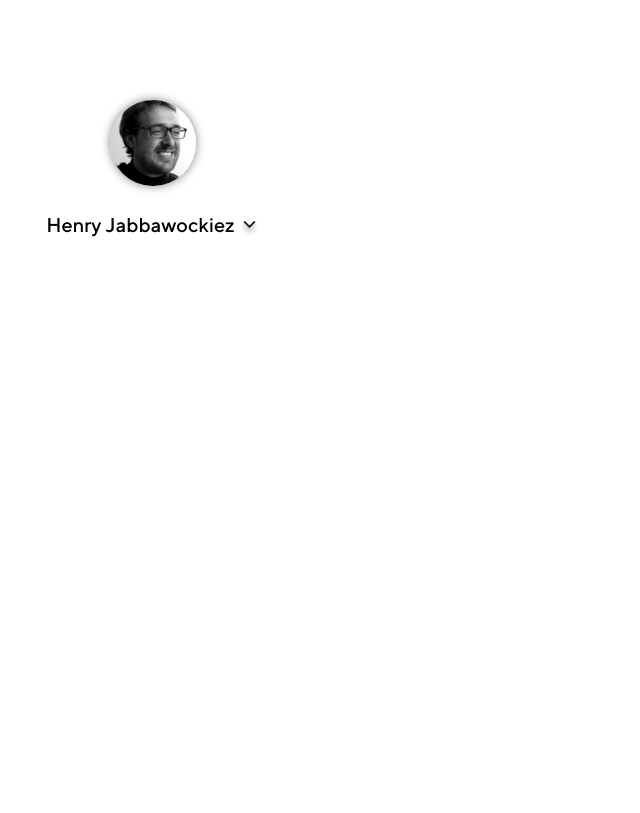
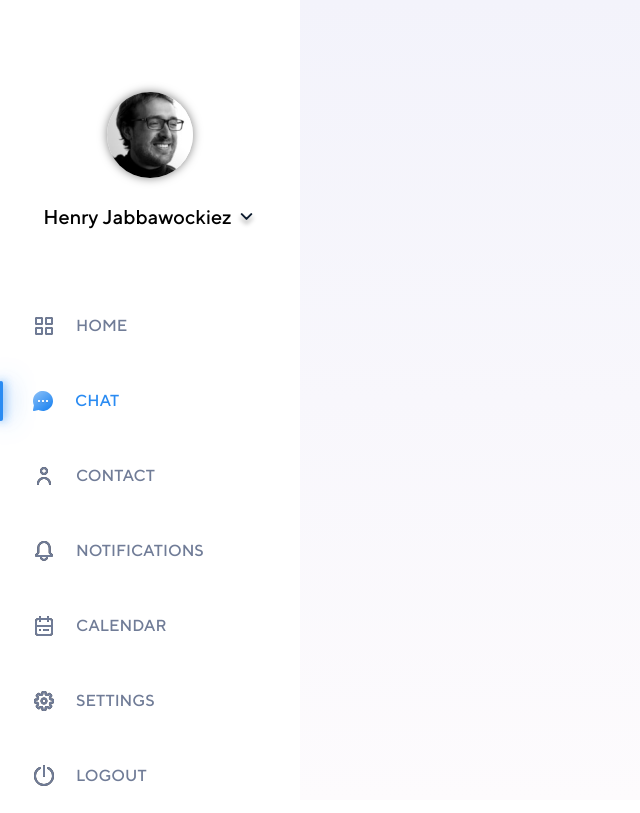
Before and after one commit to motionrus/awesome-chat, a website: page ui/#src/index.html in a window 1280 px wide. Shown: the whole page, without its empty margins (0-640 px from the left). Drawn offline with nearby package versions, Linux system fonts and the light colour scheme; files that its build step writes are made by us from their sources; files whose address does not match are found by name.

Commit message:
add menu bar

```diff
--- a/ui/#src/content.html
+++ b/ui/#src/content.html
@@ -3,11 +3,20 @@
         <div class="avatar">
             <img src="img/avatar.png" alt="" class="avatar__img">
             <p class="avatar__login">Henry Jabbawockiez
-	            <a href="#">
-	            	<img src="img/icons/feather-icon_chevron-down.svg" alt="description">
-	            </a>
+                <a href="#">
+                    <img src="img/icons/feather-icon_chevron-down.svg" alt="description">
+                </a>
             </p>
         </div>
+        <ul class="menu">
+            <li><img src="img/icons/menu/home.svg" alt="description"><p>HOME</p></li>
+            <li class="active"><div class="border"></div><img src="img/icons/menu/message.svg" alt=""><p>CHAT</p></li>
+            <li><img src="img/icons/menu/person.svg"><p>CONTACT</p></li>
+            <li><img src="img/icons/menu/notification.svg" alt=""><p>NOTIFICATIONS</p></li>
+            <li><img src="img/icons/menu/calendar.svg" alt=""><p>CALENDAR</p></li>
+            <li><img src="img/icons/menu/settings.svg" alt=""><p>SETTINGS</p></li>
+            <li><div class="menu__bottom"><img src="img/icons/menu/logout.svg" alt=""><p>LOGOUT</p></div></li>
+        </ul>
     </div>
     <div class="content">
     </div>
--- a/ui/#src/scss/style.scss
+++ b/ui/#src/scss/style.scss
@@ -13,11 +13,17 @@
 		 url("/fonts/TTNorms-Medium.eot"),
  }
 
+html {
+	height: 100%;
+}
 
 body {
 	font-size: 20px;
 	display: flex;
 	font-family: 'TTNorms';
+	padding: 0;
+	margin: 0;
+	height: 100%;
 }
 
 
@@ -35,10 +41,7 @@ div {
 	}
 }
 
-.sidebar {
-	width: 290px;
-	height: 100%;
-}
+
 
 .avatar {
 	margin-top: 92px;
@@ -57,3 +60,91 @@ div {
 .avatar__login img {
 	vertical-align: bottom;
 }
+
+.main {
+	width: 100%;
+	display: flex;
+}
+
+.sidebar {
+	width: 300px;
+	min-width: 300px;
+}
+
+.content {
+	width: 100%;
+	background: linear-gradient(180deg, #F3F3FB 0%, #FDFBFD 100%);
+}
+
+.menu {
+	margin-top: 60px;
+	list-style-type: none;
+	color: #707C97;
+	font-size: 16px;
+	line-height: 19px;
+	padding: 0;
+	vertical-align: center;
+	height: calc(100% - 301px);
+	display: flex;
+	flex-direction: column;
+}
+
+.menu > li {
+	margin-left: 20px;
+	padding: 12px;
+	cursor: pointer;
+	display: flex;
+	align-items: center;
+}
+
+.menu > li:last-child {
+	flex-grow: 1;
+}
+
+.menu > li > img {
+	margin-right: 20px;
+}
+
+.menu__bottom {
+	display: flex;
+	align-items: center;
+	font-size: 16px;
+	margin-top: auto;
+}
+
+.menu__bottom > img {
+	margin-right: 20px;
+}
+
+.active {
+	color: #2A8BF2;
+	margin-left: 0px!important;
+	padding-left: 0px!important;
+}
+
+.active img {
+	margin: 0px 20px 0px 28px;
+}
+
+.active__border {
+	display: inline-block;
+	width: 3px;
+	height: 40px;
+	background: #2A8BF2;
+	box-shadow: 1px 0px 10px rgba(42, 139, 242, 0.45), 0px 0px 10px rgba(42, 139, 242, 0.55), 4px 0px 25px rgba(42, 139, 242, 0.75);
+	border-radius: 3px;
+}
+
+.border {
+	width: 4px;
+	height: 40px;
+	background: #2A8BF2;
+	box-shadow: 1px 0px 10px rgba(42, 139, 242, 0.45), 0px 0px 10px rgba(42, 139, 242, 0.55), 4px 0px 25px rgba(42, 139, 242, 0.75);
+	border-radius: 3px;
+	margin-left: -1px;
+}
+
+
+.menu__bottom {
+
+}
```
Also changed, not shown: ui/#src/img/icons/menu/calendar.svg (added), ui/#src/img/icons/menu/home.svg (added), ui/#src/img/icons/menu/logout.svg (added), ui/#src/img/icons/menu/message.svg (added), ui/#src/img/icons/menu/notification.svg (added), ui/#src/img/icons/menu/person.svg (added), ui/#src/img/icons/menu/settings.svg (added), ui/dist/css/style.css, ui/dist/img/icons/menu/calendar.svg (added), ui/dist/img/icons/menu/home.svg (added), ui/dist/img/icons/menu/logout.svg (added), ui/dist/img/icons/menu/message.svg (added), ui/dist/img/icons/menu/notification.svg (added), ui/dist/img/icons/menu/person.svg (added), 2 more files.
